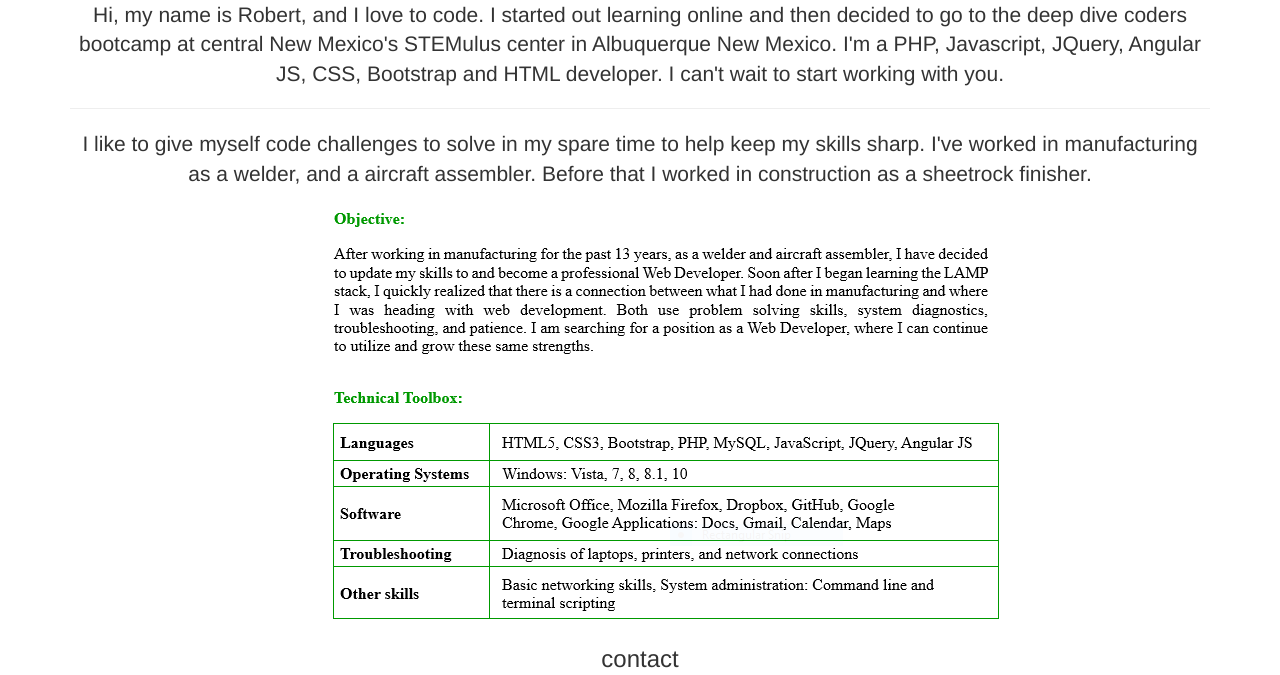
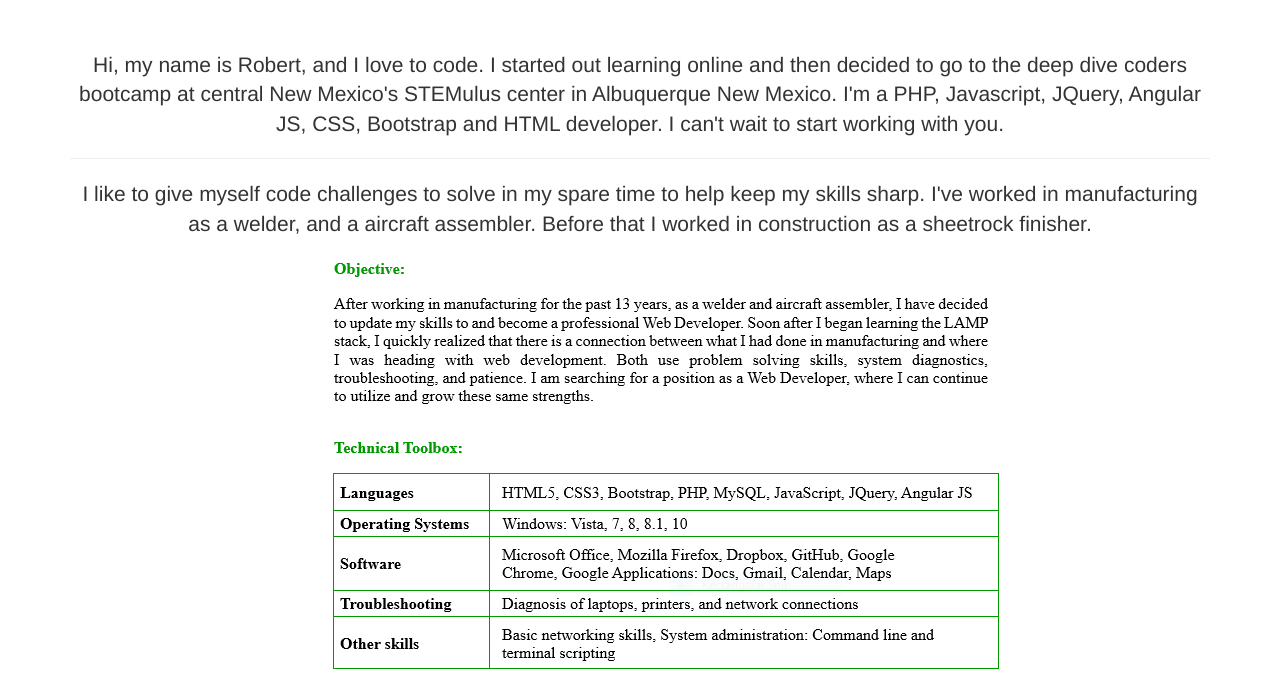
Before and after one commit to Robengelbert/personal-web-page, a PHP site: page / in a window 1280 px wide. Shown: the part 600-1275 px from the top of the page. Run offline with PHP 8.4, Linux system fonts and the light colour scheme; some libraries are stand-ins or nearby versions.

Commit message:
Added padding to the top of my about me text.

```diff
--- a/public_html/css/style.css
+++ b/public_html/css/style.css
@@ -43,6 +43,9 @@ span:hover a{
 	background-color: #48db30;
 	margin-bottom: 20px;
 }
+.about{
+	padding-top: 5rem;
+}
 form{
 	padding-top: 10px;
 	margin-bottom: 10px;
```
